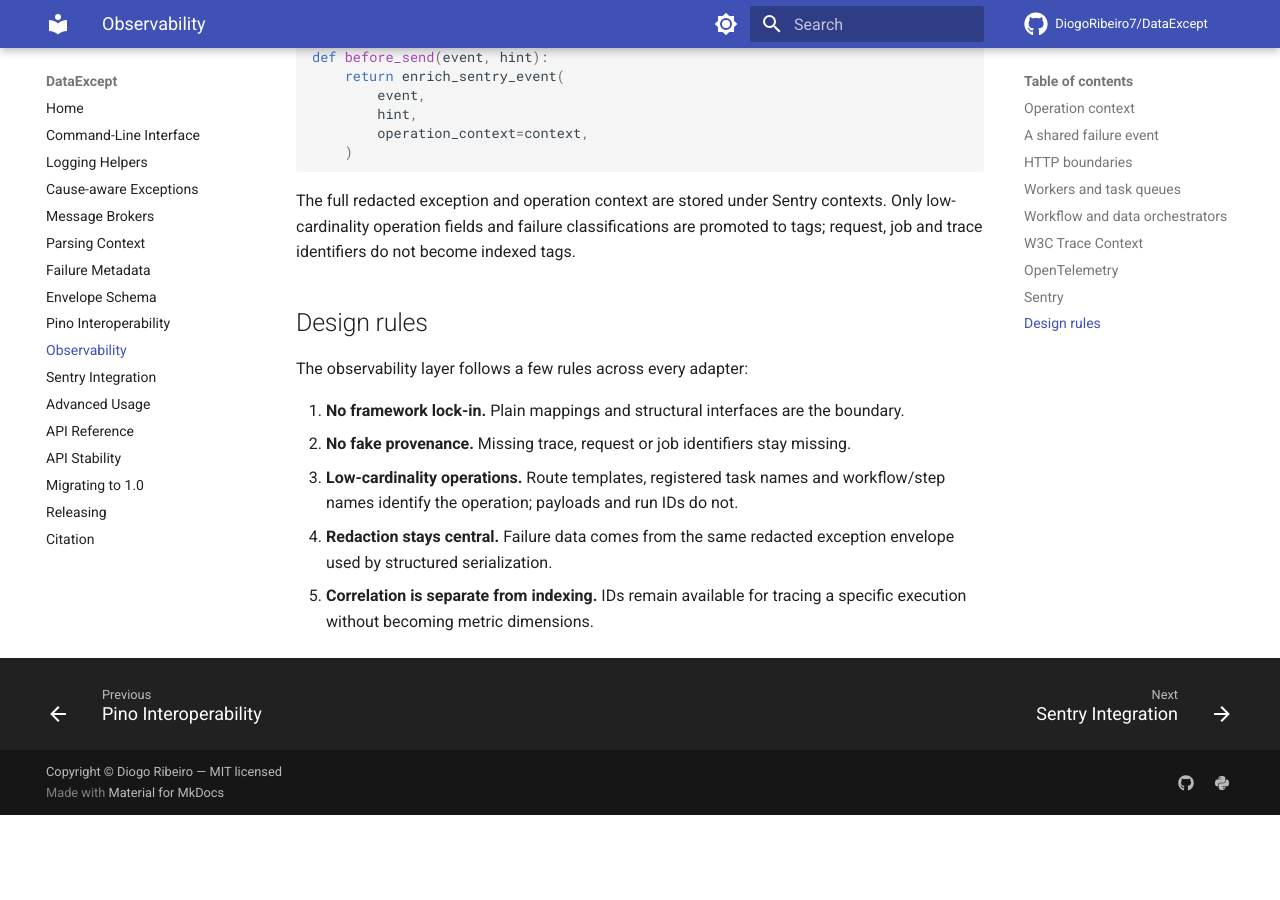
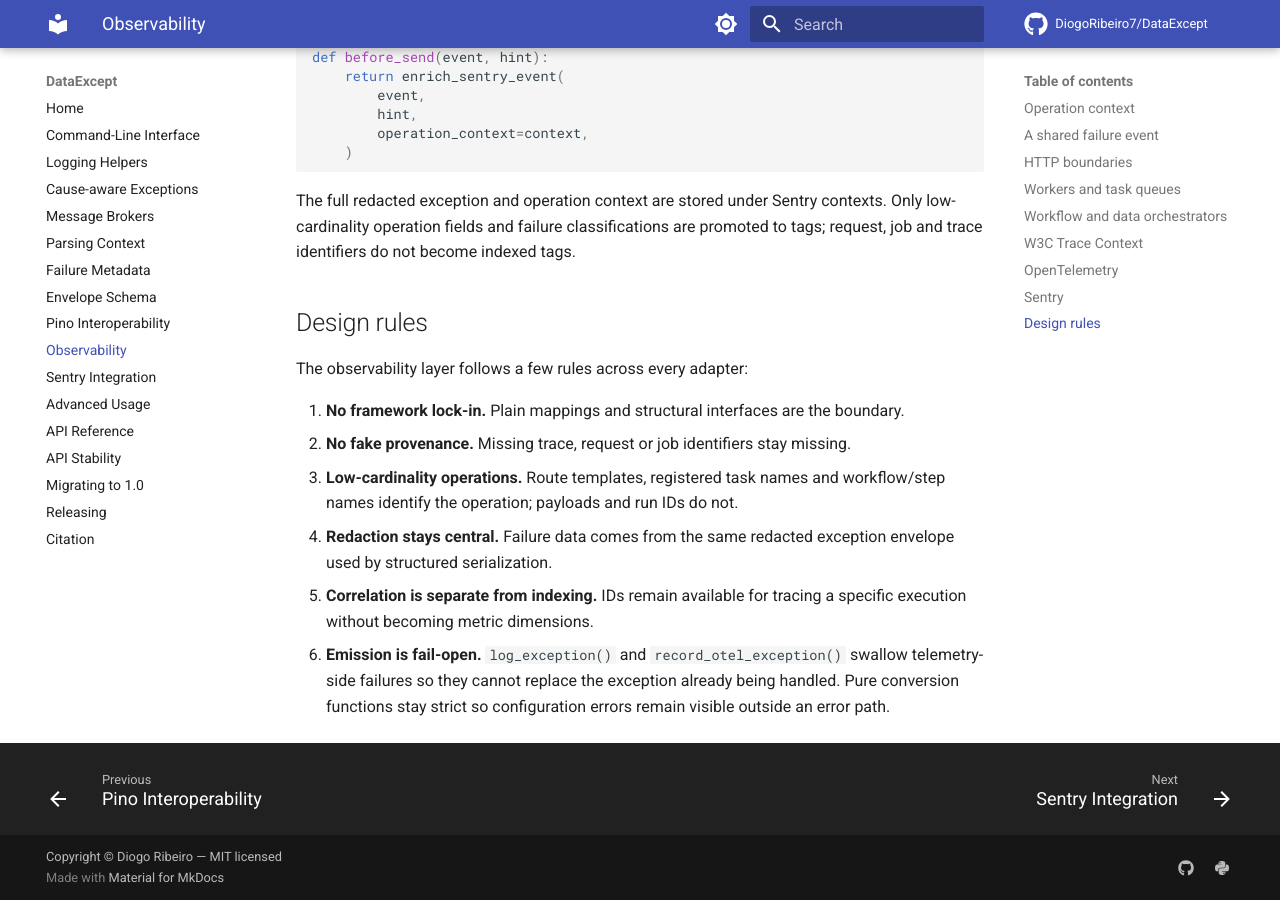
Before and after one commit to DiogoRibeiro7/DataExcept, an MkDocs documentation site: the page built from docs/observability.md, in a window 1280 px wide and 900 px high, scrolled down 4095 px. Built offline with MkDocs 1.6.1 and Material for MkDocs 9.7.7, drawn with Linux system fonts in a browser that asks for light colours; comment, search, counter and statistics services are not loaded; before the commit the page ends 4910 px from its top, so only the background shows below that.

Commit message:
docs: document fail-open emission boundary

```diff
--- a/docs/observability.md
+++ b/docs/observability.md
@@ -225,3 +225,7 @@ The observability layer follows a few rules across every adapter:
    exception envelope used by structured serialization.
 5. **Correlation is separate from indexing.** IDs remain available for tracing
    a specific execution without becoming metric dimensions.
+6. **Emission is fail-open.** `log_exception()` and
+   `record_otel_exception()` swallow telemetry-side failures so they cannot
+   replace the exception already being handled. Pure conversion functions stay
+   strict so configuration errors remain visible outside an error path.
```
